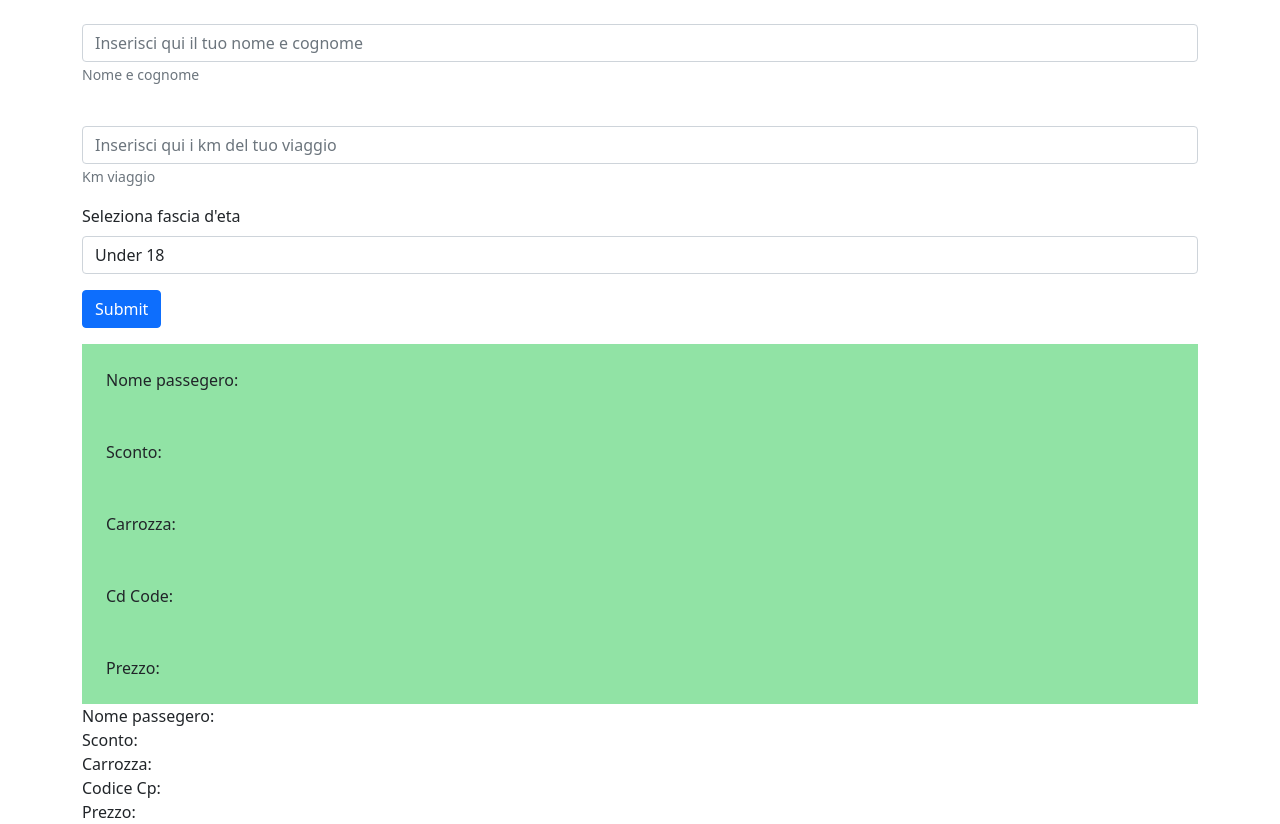
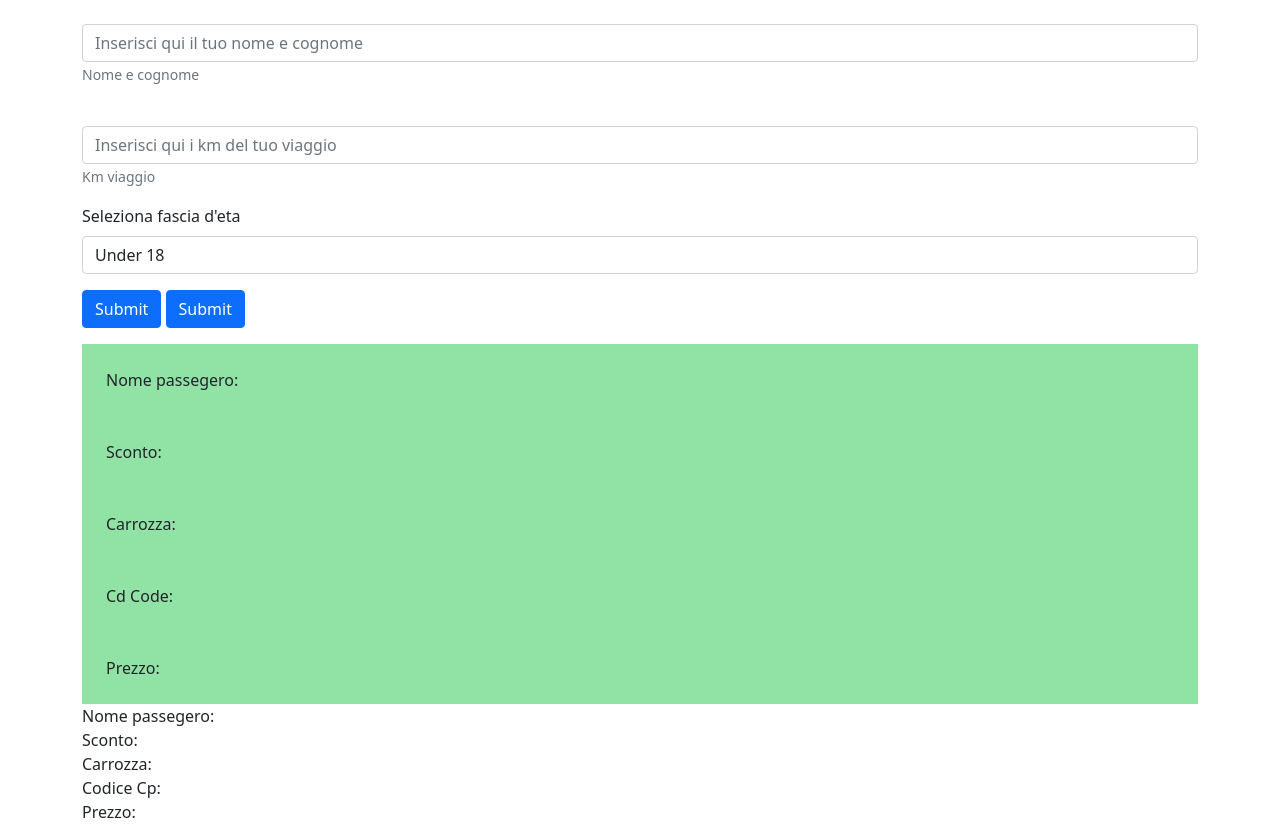
Before and after one commit to muccidavide/js-biglietto-treno-form, a plain HTML site: page index.html in a window 1280 px wide. Drawn offline with nearby package versions, Linux system fonts and the light colour scheme.

Commit message:
Bug Reset Btn

```diff
--- a/index.html
+++ b/index.html
@@ -51,12 +51,15 @@
             </div>
 
             <button type="submit" onclick="myFunction()" class="btn btn-primary">Submit</button>
+            <button type="reset" onclick="resetFunction()" class="btn btn-primary">Submit</button>
 
 
         </div>
 
     </div>
+
     <div class="container">
+
         <div class="ticket mt-3">
             <div class="row p-4">
                 <div class="col-6 ">
```
